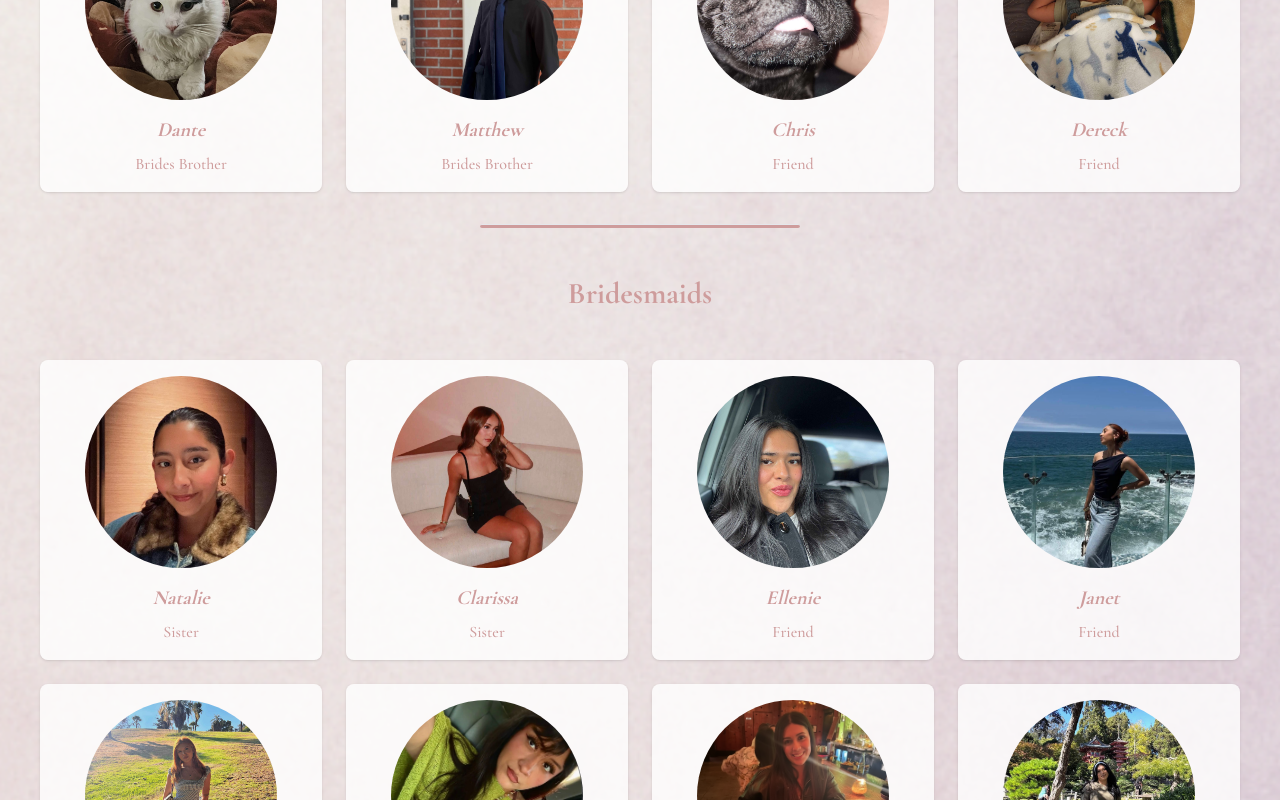
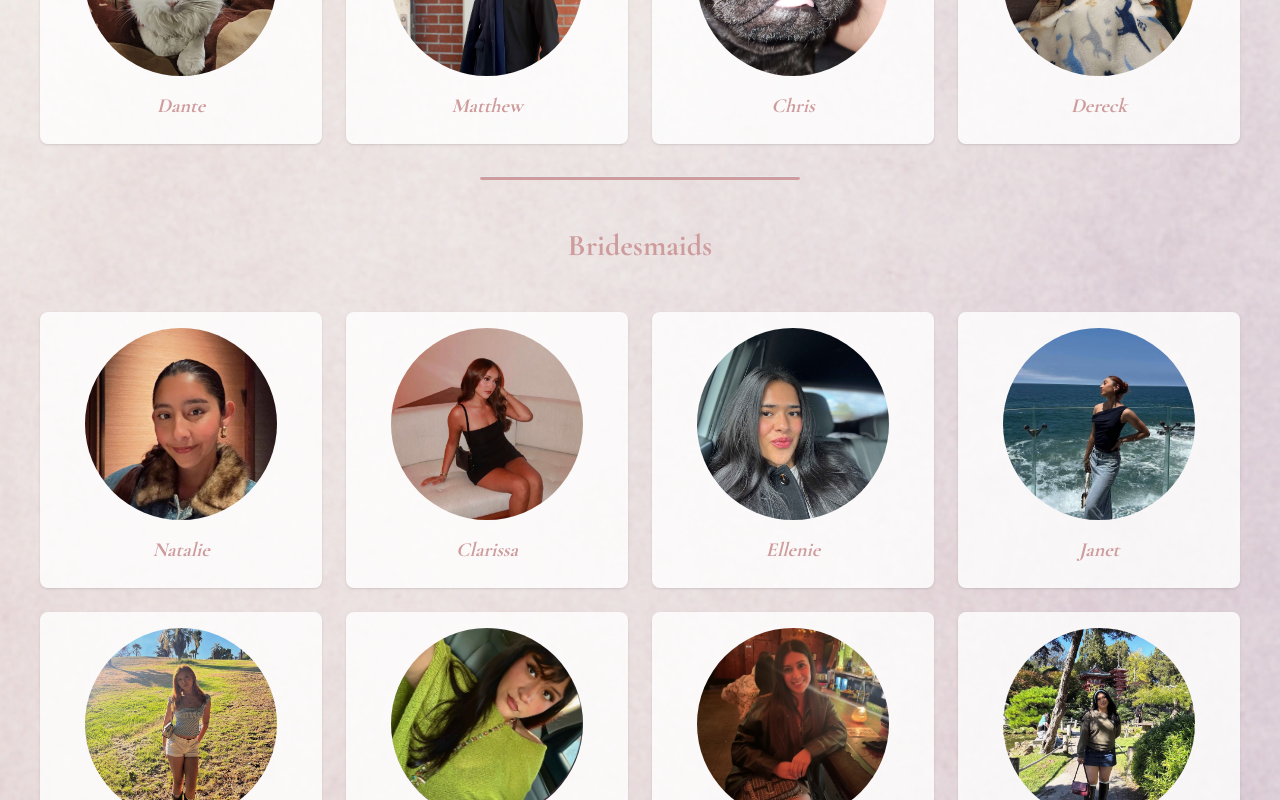
Before and after one commit to FernandoAndrade10/wedding-website, a React (Vite) app in the folder vite-project/: page /about in a window 1280 px wide. Shown: the part 1680-2480 px from the top of the page. Built offline with nearby package versions, Linux system fonts and the light colour scheme.

Commit message:
Update About.jsx

```diff
--- a/vite-project/src/pages/About.jsx
+++ b/vite-project/src/pages/About.jsx
@@ -52,29 +52,29 @@ export default function About() {
   ];
 
   const groomsmen = [
-    { id: 1, name: 'Marcos', bio: partyText[language].cousin, image: '/images/placeholder1.jpg' },
-    { id: 2, name: 'Carlos', bio: partyText[language].cousin, image: '/images/placeholder2.jpg' },
-    { id: 3, name: 'Tony', bio: partyText[language].broGroom, image: '/images/placeholder3.jpg' },
-    { id: 4, name: 'Jonathan', bio: partyText[language].broGroom, image: '/images/placeholder4.jpg' },
-    { id: 5, name: 'Dante', bio: partyText[language].broBride, image: '/images/placeholder1.jpg' },
-    { id: 6, name: 'Matthew', bio: partyText[language].broBride, image: '/images/matthew.jpg' },
-    { id: 7, name: 'Chris', bio: partyText[language].friendMale, image: '/images/placeholder3.jpg' },
-    { id: 8, name: 'Dereck', bio: partyText[language].friendMale, image: '/images/placeholder4.jpg' },
+    { id: 1, name: 'Marcos', image: '/images/placeholder1.jpg' },
+    { id: 2, name: 'Carlos', image: '/images/placeholder2.jpg' },
+    { id: 3, name: 'Tony', image: '/images/placeholder3.jpg' },
+    { id: 4, name: 'Jonathan', image: '/images/placeholder4.jpg' },
+    { id: 5, name: 'Dante', image: '/images/placeholder1.jpg' },
+    { id: 6, name: 'Matthew', image: '/images/matthew.jpg' },
+    { id: 7, name: 'Chris', image: '/images/placeholder3.jpg' },
+    { id: 8, name: 'Dereck', image: '/images/placeholder4.jpg' },
   ];
 
   const cardAnimations  = ['flip-left', 'flip-right', 'zoom-in', 'fade-up'];
 
   const bridesmaids = [
-    { id: 1, name: 'Natalie' , bio: 'Sister', image: '/images/nat.jpg' },
-    { id: 2, name: 'Clarissa', bio: 'Sister', image: '/images/clarissa.jpg' },
-    { id: 3, name: 'Ellenie', bio: 'Friend', image: '/images/ellenie.jpg' },
-    { id: 4, name: 'Janet', bio: 'Friend', image: '/images/janet.jpg' },
-    { id: 5, name: 'Gabby', bio: 'Friend', image: '/images/gabby.jpg' },
-    { id: 6, name: 'Kenia', bio: 'Sister-In-Law', image: '/images/kenia.jpg' },
-    { id: 7, name: 'Marlene', bio: 'Sister-In-Law', image: '/images/marlene.png' },
-    { id: 8, name: 'Violet', bio: 'Sister-In-Law', image: '/images/violet.jpg' },
-    { id: 9, name: 'Julissa', bio: 'Sister-In-Law', image: '/images/juli.jpg' },
-    { id: 10, name: 'Sofia', bio: 'Sister-In-Law', image: '/images/sofia.jpg' },
+    { id: 1, name: 'Natalie' , image: '/images/nat.jpg' },
+    { id: 2, name: 'Clarissa', image: '/images/clarissa.jpg' },
+    { id: 3, name: 'Ellenie', image: '/images/ellenie.jpg' },
+    { id: 4, name: 'Janet', image: '/images/janet.jpg' },
+    { id: 5, name: 'Gabby', image: '/images/gabby.jpg' },
+    { id: 6, name: 'Kenia', image: '/images/kenia.jpg' },
+    { id: 7, name: 'Marlene', image: '/images/marlene.png' },
+    { id: 8, name: 'Violet', image: '/images/violet.jpg' },
+    { id: 9, name: 'Julissa', image: '/images/juli.jpg' },
+    { id: 10, name: 'Sofia', image: '/images/sofia.jpg' },
   ];
 
     return (
```
